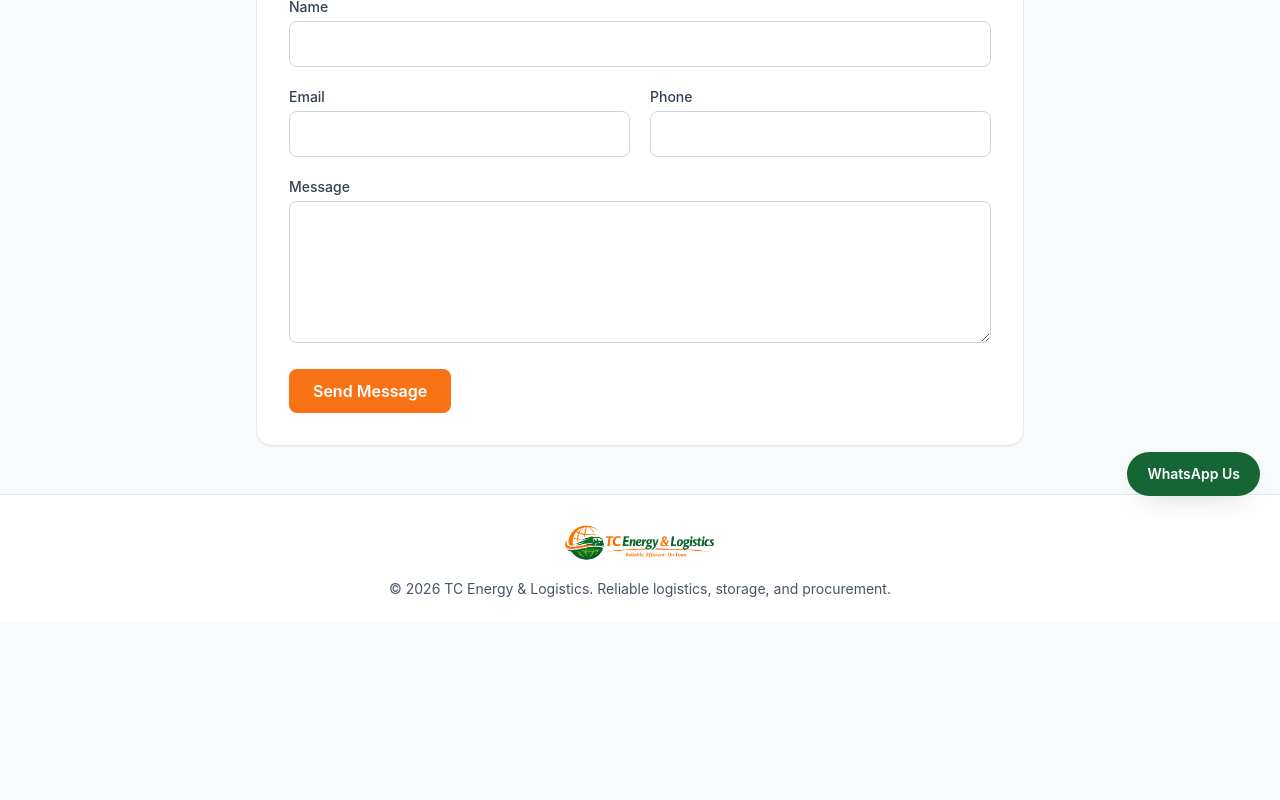
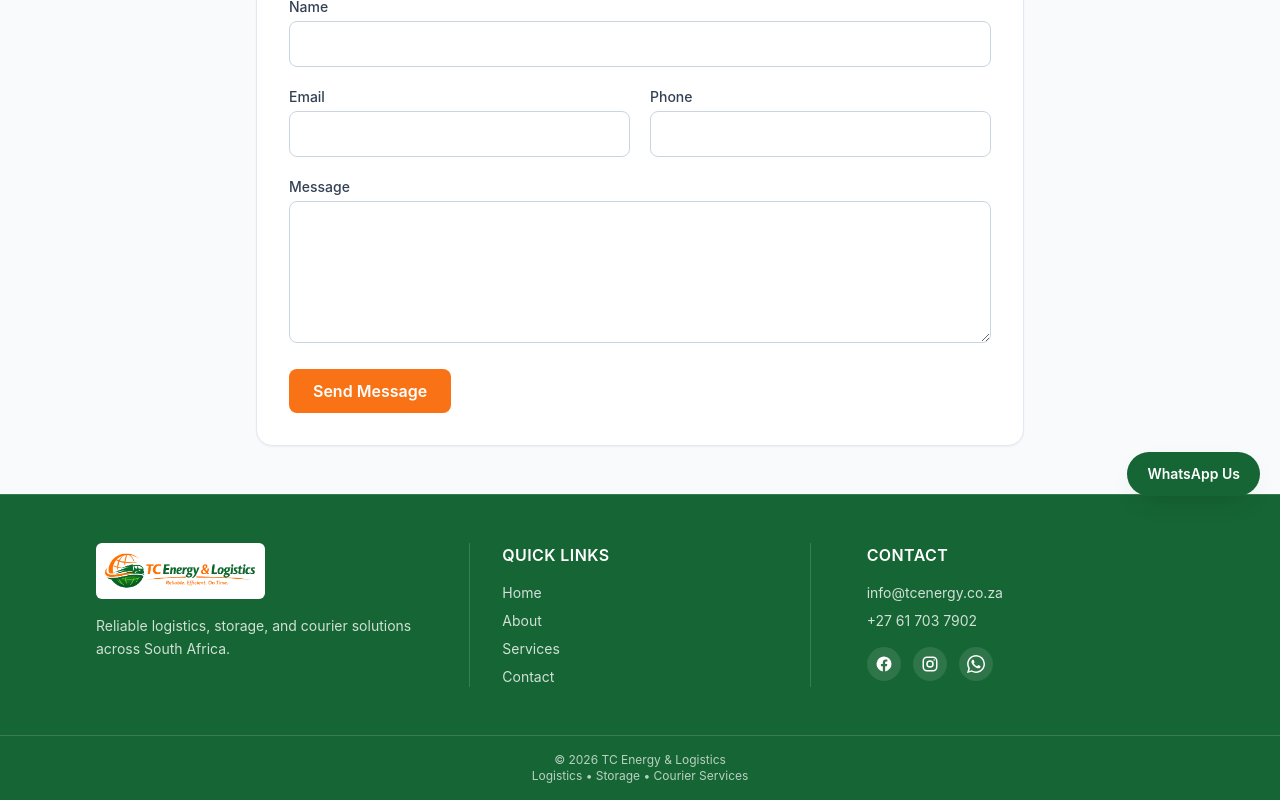
Before and after one commit to DC111-ui/tc-energy, a React (Vite) app: page /contact in a window 1280 px wide. Shown: the part 284-1084 px from the top of the page. Before the commit the page ends 907 px from the top, so only its background shows below. Built offline with nearby package versions, Linux system fonts and the light colour scheme.

Commit message:
Revamp footer with premium multi-column layout

```diff
--- a/src/components/Footer.jsx
+++ b/src/components/Footer.jsx
@@ -1,11 +1,110 @@
+import { Link } from 'react-router-dom';
 import logo from '../assets/logo.png';
+
+const FacebookIcon = (props) => (
+  <svg viewBox="0 0 24 24" fill="currentColor" aria-hidden="true" {...props}>
+    <path d="M22 12a10 10 0 1 0-11.56 9.87v-6.98H7.9V12h2.54V9.8c0-2.5 1.49-3.88 3.78-3.88 1.1 0 2.25.2 2.25.2v2.47H15.2c-1.25 0-1.64.77-1.64 1.57V12h2.79l-.45 2.9h-2.34v6.98A10 10 0 0 0 22 12" />
+  </svg>
+);
+
+const InstagramIcon = (props) => (
+  <svg viewBox="0 0 24 24" fill="none" stroke="currentColor" strokeWidth="2" aria-hidden="true" {...props}>
+    <rect x="3" y="3" width="18" height="18" rx="5" />
+    <circle cx="12" cy="12" r="4" />
+    <circle cx="17.5" cy="6.5" r="1" fill="currentColor" stroke="none" />
+  </svg>
+);
+
+const WhatsAppIcon = (props) => (
+  <svg viewBox="0 0 24 24" fill="currentColor" aria-hidden="true" {...props}>
+    <path d="M20.52 3.48A11.86 11.86 0 0 0 12.06 0C5.48 0 .13 5.36.14 11.95c0 2.1.55 4.16 1.6 5.99L0 24l6.21-1.62a11.86 11.86 0 0 0 5.84 1.49h.01c6.58 0 11.93-5.36 11.94-11.95a11.87 11.87 0 0 0-3.48-8.44m-8.46 18.4h-.01a9.89 9.89 0 0 1-5.04-1.38l-.36-.21-3.69.96.98-3.6-.24-.37a9.92 9.92 0 0 1-1.54-5.28c0-5.48 4.46-9.94 9.95-9.95 2.65 0 5.14 1.03 7.01 2.91a9.87 9.87 0 0 1 2.91 7c0 5.49-4.46 9.95-9.95 9.95m5.46-7.43c-.3-.15-1.77-.87-2.05-.97-.27-.1-.47-.15-.67.15-.2.3-.77.97-.94 1.16-.17.2-.35.22-.65.08-.3-.15-1.28-.47-2.44-1.49a9.14 9.14 0 0 1-1.7-2.1c-.17-.3-.02-.45.13-.6.13-.13.3-.35.45-.52.15-.18.2-.3.3-.5.1-.2.05-.38-.02-.53-.08-.15-.67-1.61-.92-2.2-.24-.58-.48-.5-.67-.5h-.57c-.2 0-.53.07-.8.37-.28.3-1.06 1.03-1.06 2.5s1.08 2.9 1.23 3.1c.15.2 2.11 3.21 5.1 4.5.7.3 1.25.49 1.68.63.71.23 1.35.2 1.86.12.57-.08 1.77-.72 2.02-1.42.25-.7.25-1.3.17-1.42-.08-.12-.27-.2-.57-.35" />
+  </svg>
+);
+
+const quickLinks = [
+  { label: 'Home', to: '/' },
+  { label: 'About', to: '/about' },
+  { label: 'Services', to: '/services' },
+  { label: 'Contact', to: '/contact' },
+];
+
+const socialLinks = [
+  { label: 'Facebook', href: '#', icon: FacebookIcon },
+  { label: 'Instagram', href: '#', icon: InstagramIcon },
+  { label: 'WhatsApp', href: '#', icon: WhatsAppIcon },
+];
 
 function Footer() {
   return (
-    <footer className="border-t border-slate-200 bg-white py-6">
-      <div className="container-page flex flex-col items-center gap-3 text-center text-sm text-slate-600">
-        <img src={logo} alt="TC Energy & Logistics" className="h-10 w-auto sm:h-12" />
-        <p>© {new Date().getFullYear()} TC Energy & Logistics. Reliable logistics, storage, and procurement.</p>
+    <footer className="border-t border-white/15 bg-secondary text-white">
+      <div className="container-page py-12">
+        <div className="grid grid-cols-1 gap-10 text-center md:grid-cols-3 md:gap-8 md:text-left">
+          <div className="space-y-4 md:pr-6">
+            <img
+              src={logo}
+              alt="TC Energy & Logistics"
+              className="mx-auto h-14 w-auto rounded-md bg-white p-1 md:mx-0"
+            />
+            <p className="text-sm leading-relaxed text-white/80">
+              Reliable logistics, storage, and courier solutions across South Africa.
+            </p>
+          </div>
+
+          <div className="space-y-4 md:border-x md:border-white/15 md:px-8">
+            <h3 className="text-base font-semibold uppercase tracking-wide">Quick Links</h3>
+            <ul className="space-y-2 text-sm text-white/80">
+              {quickLinks.map((link) => (
+                <li key={link.label}>
+                  <Link to={link.to} className="transition-colors duration-300 hover:text-primary">
+                    {link.label}
+                  </Link>
+                </li>
+              ))}
+            </ul>
+          </div>
+
+          <div className="space-y-4 md:pl-6">
+            <h3 className="text-base font-semibold uppercase tracking-wide">Contact</h3>
+            <div className="space-y-2 text-sm text-white/80">
+              <p>
+                <a
+                  href="mailto:info@tcenergy.co.za"
+                  className="transition-colors duration-300 hover:text-primary"
+                >
+                  info@tcenergy.co.za
+                </a>
+              </p>
+              <p>
+                <a href="https://wa.me/27617037902" className="transition-colors duration-300 hover:text-primary">
+                  +27 61 703 7902
+                </a>
+              </p>
+            </div>
+            <div className="flex items-center justify-center gap-3 md:justify-start">
+              {socialLinks.map((item) => {
+                const Icon = item.icon;
+
+                return (
+                  <a
+                    key={item.label}
+                    href={item.href}
+                    aria-label={item.label}
+                    className="rounded-full bg-white/10 p-2 text-white transition duration-300 hover:scale-105 hover:bg-primary"
+                  >
+                    <Icon className="h-[18px] w-[18px]" />
+                  </a>
+                );
+              })}
+            </div>
+          </div>
+        </div>
+      </div>
+
+      <div className="border-t border-white/15 py-4">
+        <div className="container-page text-center text-xs text-white/70">
+          <p>© 2026 TC Energy & Logistics</p>
+          <p>Logistics • Storage • Courier Services</p>
+        </div>
       </div>
     </footer>
   );
```
